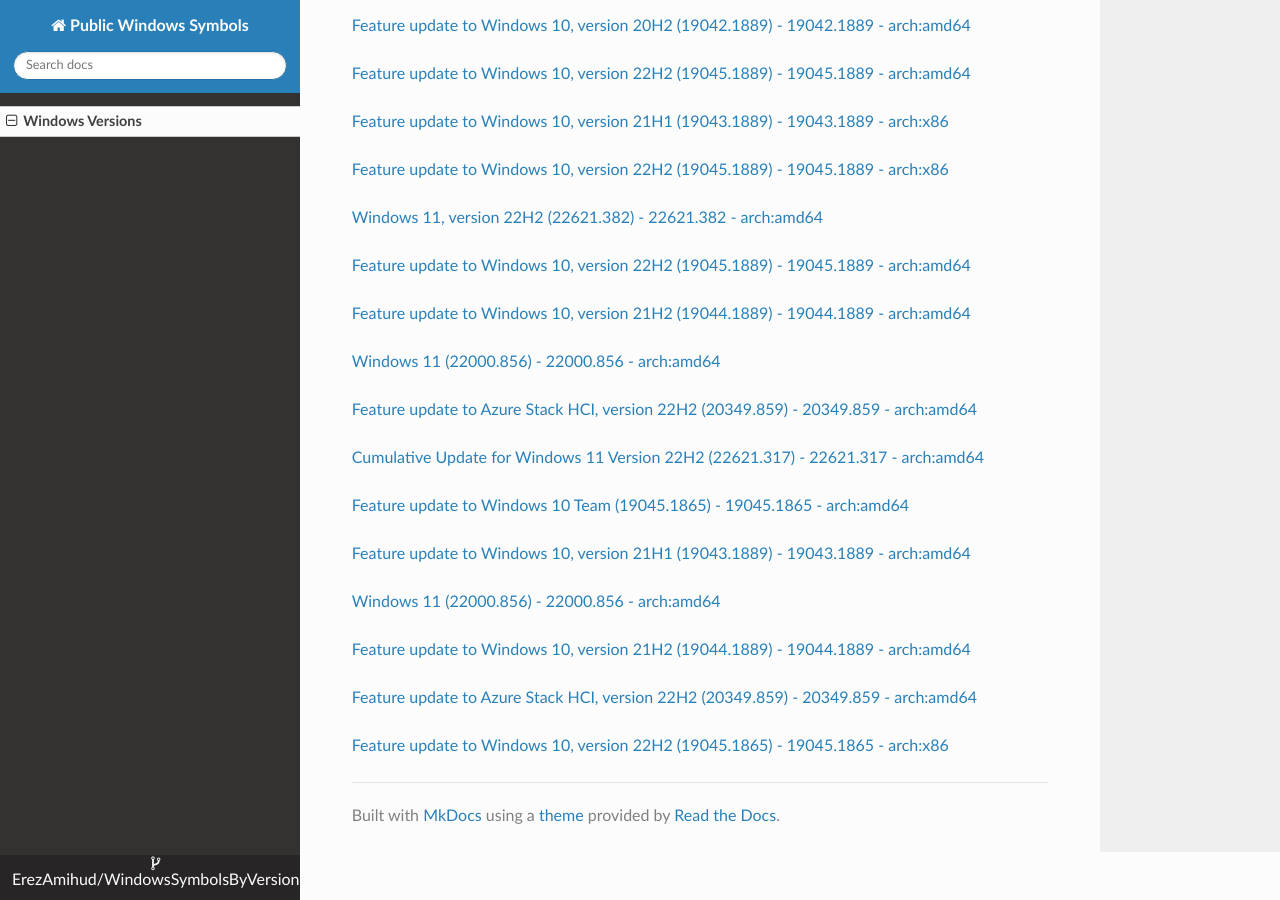
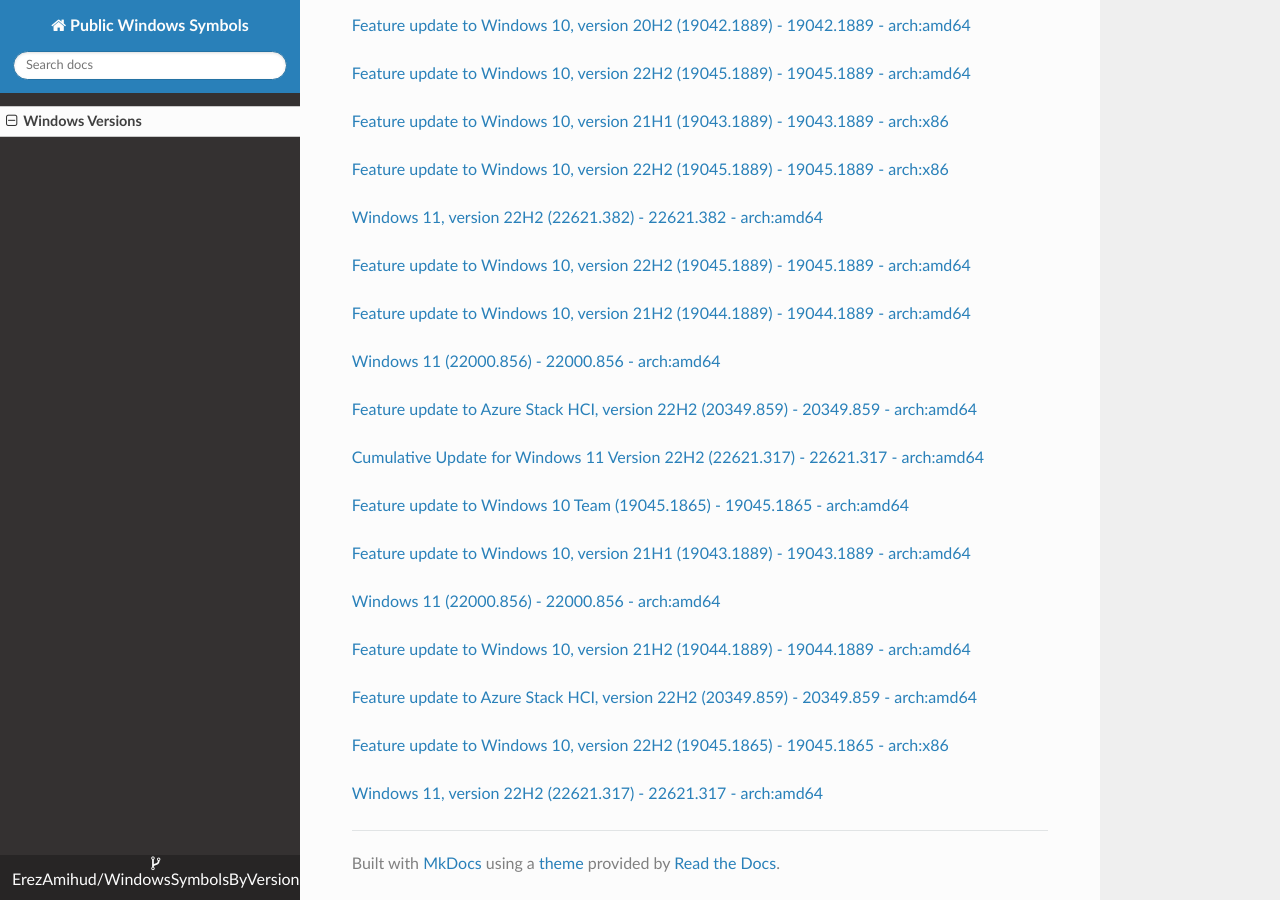
Before and after one commit to ErezAmihud/WindowsSymbolsByVersion, an MkDocs documentation site: the page built from docs/index.md, in a window 1280 px wide and 900 px high, scrolled down 56693 px. Built offline with MkDocs 1.6.1, drawn with Linux system fonts in a browser that asks for light colours; nearby versions of some CDN libraries.

Commit message:
Automated commit, add manifest for cf91f063-2bcb-4f42-ab8c-fbff8172ab92

```diff
--- a/docs/index.md
+++ b/docs/index.md
@@ -3361,3 +3361,6 @@
 
 
 [Feature update to Windows 10, version 22H2 (19045.1865) - 19045.1865 - arch:x86](https://github.com/ErezAmihud/WindowsSymbolsByVersion/blob/main/manifests/05570b44-11e7-4984-8647-fbf1e7cf8d53.manifest)
+
+
+[Windows 11, version 22H2 (22621.317) - 22621.317 - arch:amd64](https://github.com/ErezAmihud/WindowsSymbolsByVersion/blob/main/manifests/cf91f063-2bcb-4f42-ab8c-fbff8172ab92.manifest)
```
Also changed, not shown: process_builds.json (+1 -1 lines), 1 other file.
